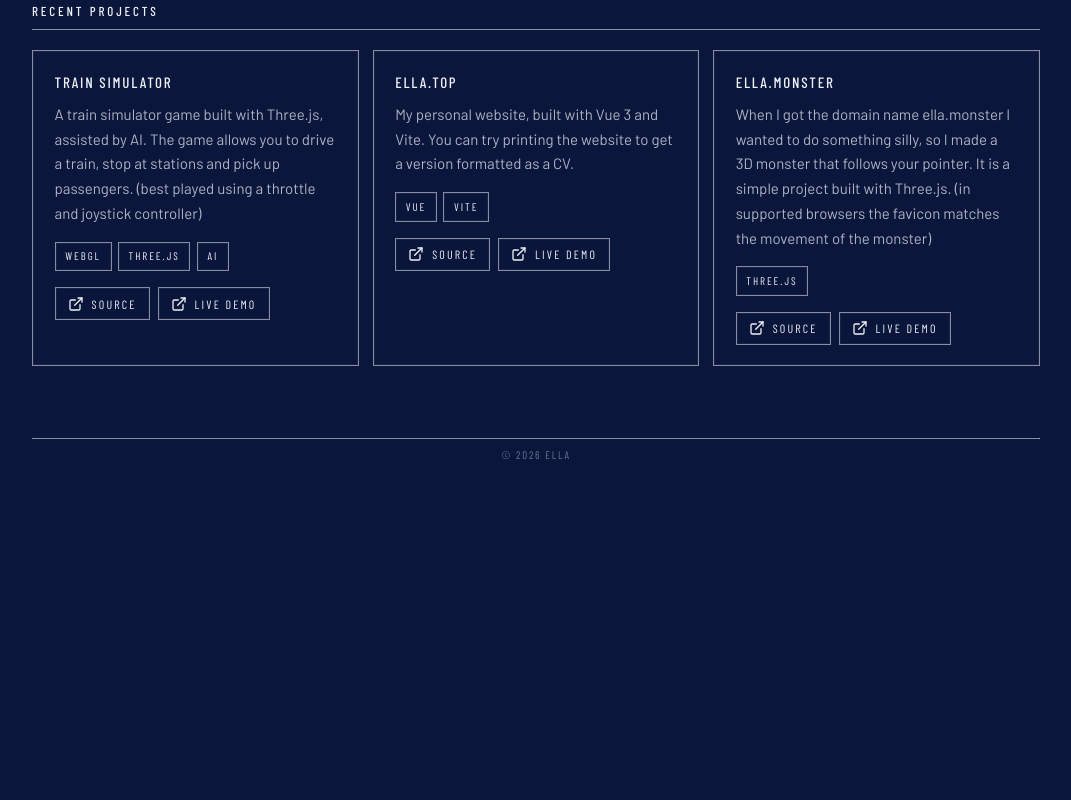
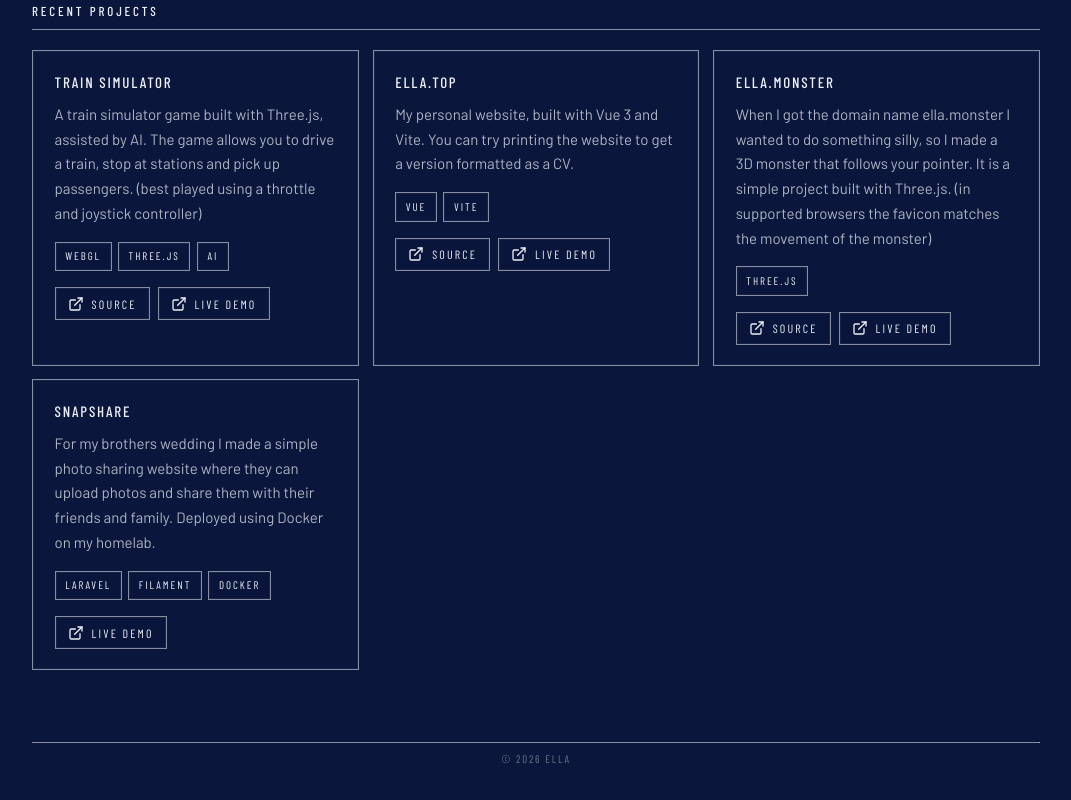
Before and after one commit to bartbarto/ella.top, a Vue app: page / in a window 1280 px wide. Shown: the part 1127-1927 px from the top of the page, without its empty margins (104-1175 px from the left). Before the commit the page ends 1622 px from the top, so only its background shows below. Built offline with nearby package versions, Linux system fonts and the light colour scheme.

Commit message:
add print breaks, add snapshare

```diff
--- a/src/App.vue
+++ b/src/App.vue
@@ -54,7 +54,7 @@ onMounted(() => {
         </div>
       </Section>
 
-      <Section id="projects-heading" title="Recent Projects" show-divider>
+      <Section id="projects-heading" class="print-break-before" title="Recent Projects" show-divider>
         <div class="grid">
           <ProjectCard v-for="project in projects" :key="project.url" :project="project" />
         </div>
--- a/src/components/ProjectCard.vue
+++ b/src/components/ProjectCard.vue
@@ -19,7 +19,7 @@ defineProps({
       <SkillTag v-for="tag in project.tags" :label="tag" :key="tag" />
     </div>
     <div class="links">
-      <LinkPill :href="project.url" icon="link">Source</LinkPill>
+      <LinkPill v-if="project.url" :href="project.url" icon="link">Source</LinkPill>
       <LinkPill v-if="project.demo" :href="project.demo" icon="link">Live demo</LinkPill>
     </div>
   </Card>
--- a/src/data/portfolio.json
+++ b/src/data/portfolio.json
@@ -119,6 +119,16 @@
       ],
       "url": "https://github.com/bartbarto/ella.monster",
       "demo": "https://ella.monster"
+    },
+    {
+      "name": "SnapShare",
+      "description": "For my brothers wedding I made a simple photo sharing website where they can upload photos and share them with their friends and family. Deployed using Docker on my homelab.",
+      "tags": [
+        "Laravel",
+        "Filament",
+        "Docker"
+      ],
+      "demo": "https://snapshare.ella.top/upload/d820a549-4e5f-4127-a463-9697192493d4"
     }
   ],
   "experience": [
--- a/src/styles/print.css
+++ b/src/styles/print.css
@@ -23,4 +23,8 @@
 	.chart-panel {
 		background: none !important;
 	}
+
+	.print-break-before {
+		break-before: page;
+	}
 }
```
